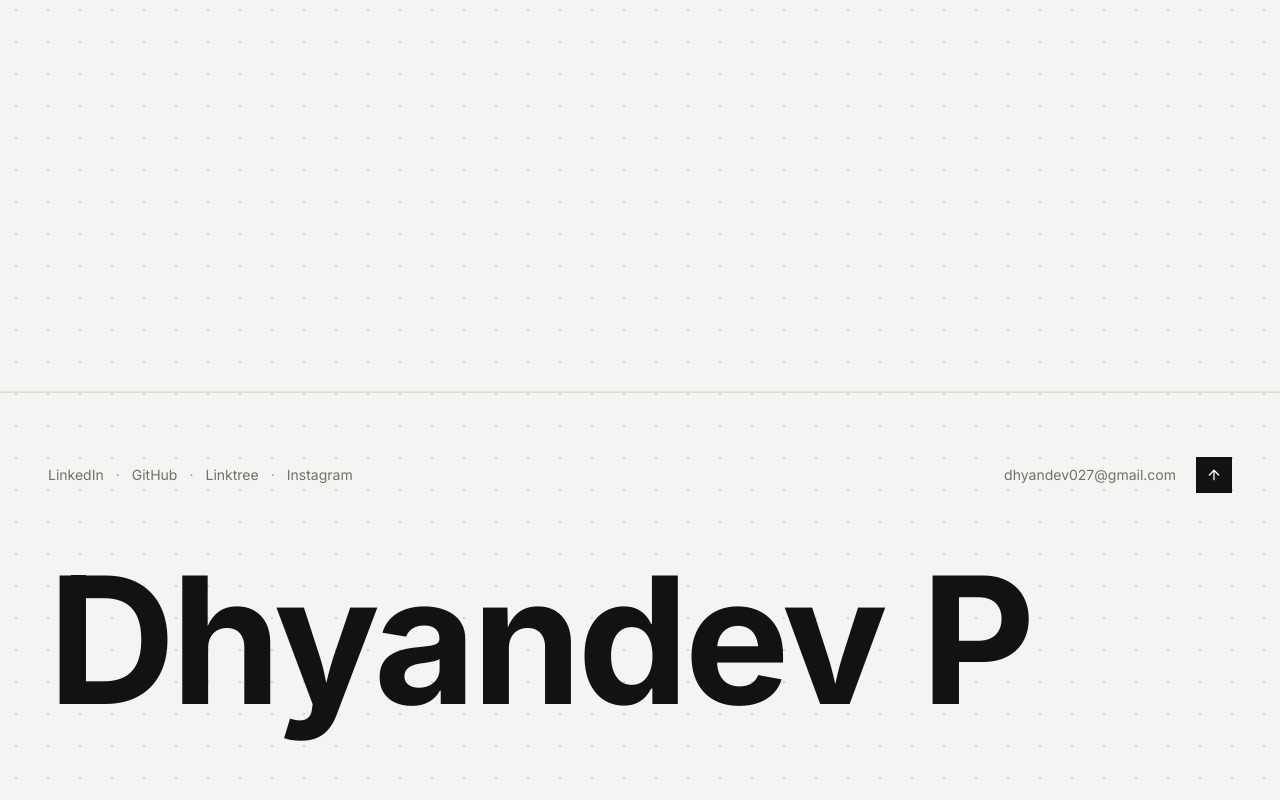
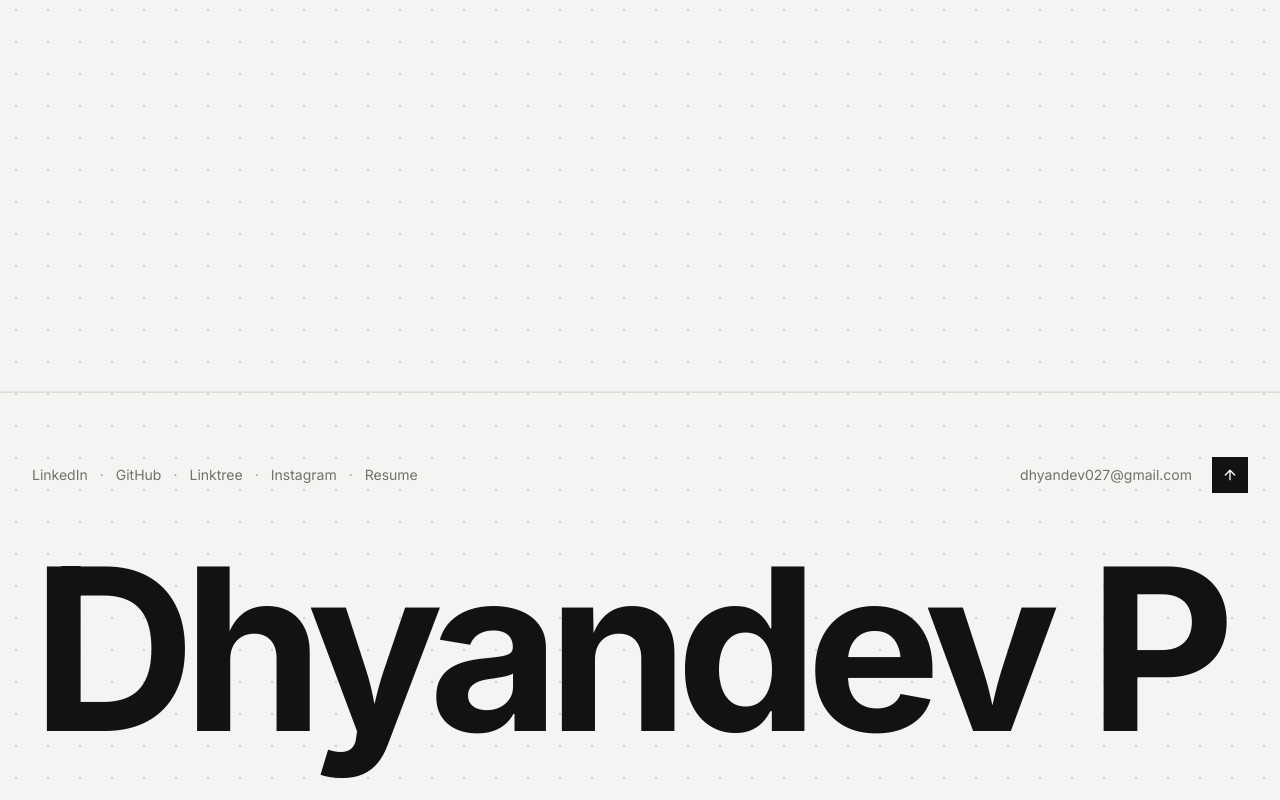
Before and after one commit to dhyandevp/dhyandev-portfolio, a React (Vite) app: page / in a window 1280 px wide. Shown: the part 4614-5414 px from the top of the page. Built offline with nearby package versions, Linux system fonts and the light colour scheme.

Commit message:
feat(footer): make footer full-width left-to-right removing max-w-7xl with container query sizing

```diff
--- a/src/components/Footer.tsx
+++ b/src/components/Footer.tsx
@@ -4,15 +4,21 @@ import { DeveloperProfile } from '../types/portfolio';
 import { ArrowUp } from 'lucide-react';
 import { scrollToTop } from '../lib/scroll';
 import { tapScale } from '../lib/motion';
+import { useRouter } from '../lib/router';
 
 interface FooterProps {
   readonly profile: DeveloperProfile;
 }
 
 export const Footer: React.FC<FooterProps> = ({ profile }) => {
+  const { navigate } = useRouter();
+
   return (
-    <footer className="w-full pt-12 sm:pt-16 pb-8 sm:pb-12 px-6 md:px-12 border-t border-[#D6D5CF]/80 bg-transparent">
-      <div className="max-w-7xl mx-auto space-y-8 sm:space-y-12">
+    <footer
+      className="w-full pt-12 sm:pt-16 pb-6 sm:pb-10 px-4 sm:px-6 md:px-8 border-t border-[#D6D5CF]/80 bg-transparent overflow-hidden"
+      style={{ containerType: 'inline-size' }}
+    >
+      <div className="w-full space-y-8 sm:space-y-12">
         {/* Top Header Row: Social Links & Email + Square Top Button (media_1794725967229.png) */}
         <div className="flex flex-col sm:flex-row items-start sm:items-center justify-between gap-4 font-sans text-xs sm:text-sm">
           <nav aria-label="Elsewhere" className="flex flex-wrap items-center gap-x-2.5 sm:gap-x-3 text-[#71716A]">
@@ -55,6 +61,17 @@ export const Footer: React.FC<FooterProps> = ({ profile }) => {
                 </a>
               </>
             )}
+            <span className="text-[#A3A299] select-none">·</span>
+            <a
+              href="/resume"
+              onClick={(e) => {
+                e.preventDefault();
+                navigate('/resume');
+              }}
+              className="hover:text-[#121211] transition-colors cursor-pointer"
+            >
+              Resume
+            </a>
           </nav>
 
           <div className="flex items-center gap-4 sm:gap-5 w-full sm:w-auto justify-between sm:justify-end">
@@ -77,7 +94,7 @@ export const Footer: React.FC<FooterProps> = ({ profile }) => {
           </div>
         </div>
 
-        {/* Monumental Name Headline Typography — Ends directly with name, no additional bottom footer */}
+        {/* Monumental Name Headline Typography — Fills the full footer edge to edge (media_1794725967229.png) */}
         <div className="w-full select-none pt-2 sm:pt-4 overflow-visible">
           <m.div
             initial={{ opacity: 0, y: 16 }}
@@ -87,10 +104,10 @@ export const Footer: React.FC<FooterProps> = ({ profile }) => {
             className="w-full overflow-visible"
           >
             <h2
-              className="font-sans font-bold tracking-tight text-[#121211] leading-[0.95] select-none break-normal overflow-visible whitespace-nowrap cursor-default hover:text-neutral-700 transition-colors duration-300"
+              className="font-sans font-bold text-[#121211] leading-[0.82] tracking-[-0.055em] select-none whitespace-nowrap cursor-default overflow-visible block w-full hover:text-neutral-700 transition-colors duration-300"
               style={{
-                fontSize: 'clamp(48px, 13.8vw, 205px)',
-                paddingBottom: '0.12em',
+                fontSize: '18.6cqw',
+                paddingBottom: '0.08em',
               }}
               aria-label="Dhyandev P"
             >
```
